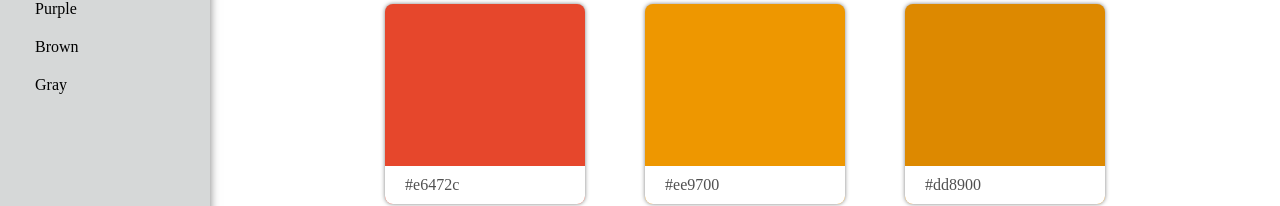
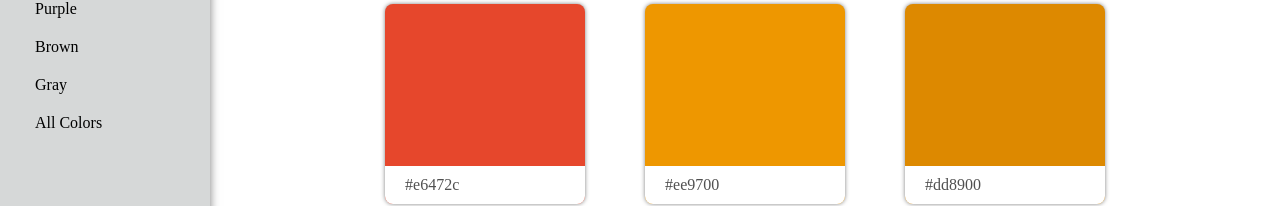
Before and after one commit to domassaro/Color-Picker, a React (Create React App) app: page / in a window 1280 px wide. Shown: the part 400-606 px from the top of the page. Built offline with nearby package versions, Linux system fonts and the light colour scheme; a web font is replaced by a local one.

Commit message:
Add all colors button

```diff
--- a/src/App.js
+++ b/src/App.js
@@ -47,6 +47,15 @@ class App extends Component {
     this.colorStore.selectColor(null);
   };
 
+  allColors = () => {
+    this.setState({
+      totalCount: this.colorStore.colors.length,
+      colorCount: null,
+      colorsPresent: null,
+      page: 1
+   });
+  }
+
   render() {
 
     return (
@@ -74,6 +83,7 @@ class App extends Component {
           <div className="container">
             <Sidebar handleRandomClick={(e) => this.handleRandomClick(e)}
               getColor={(color) => this.getColor(color)}
+              getAll={this.allColors}
              />
             <div className="color-content">
               {!this.colorStore.getCurrentColor() &&
--- a/src/components/sidebar.js
+++ b/src/components/sidebar.js
@@ -109,6 +109,7 @@ const Sidebar = inject("ColorStore")(
                 <div className="color-options" onClick={(e) => this.props.getColor('purple')}>Purple</div>
                 <div className="color-options" onClick={(e) => this.props.getColor('brown')}>Brown</div>
                 <div className="color-options" onClick={(e) => this.props.getColor('gray')}>Gray</div>
+                <div className="color-options" onClick={this.props.getAll}>All Colors</div>
             </div>
       </div>
     );
```
